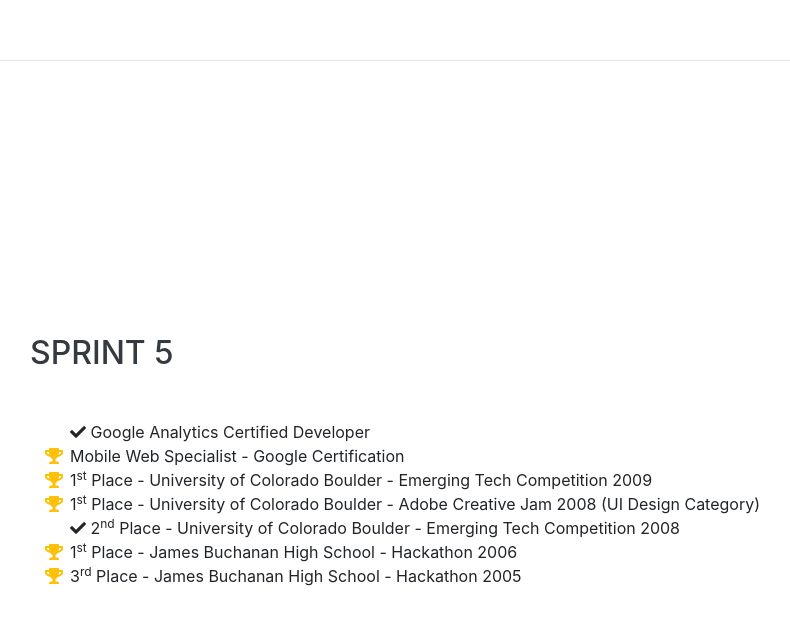
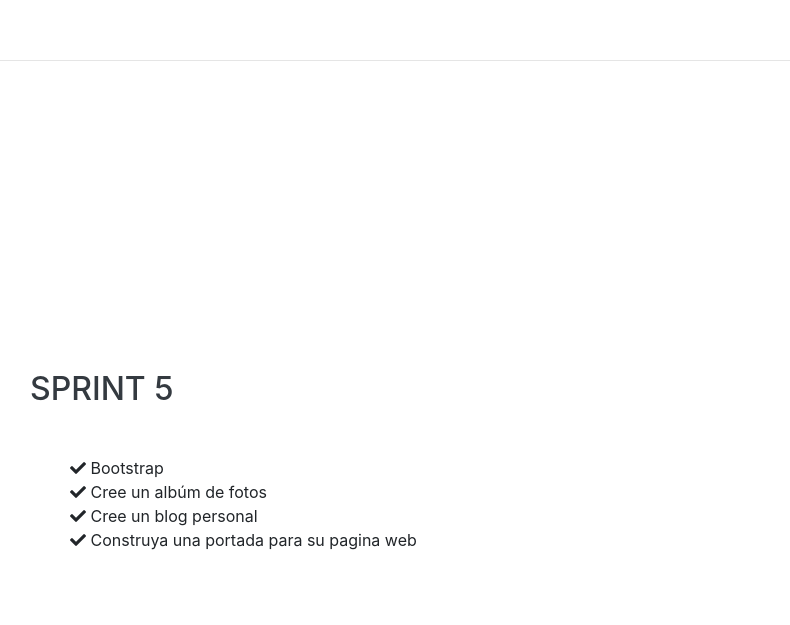
Before and after one commit to kike012111/semestral, a website with bundled scripts: page index.html in a window 1280 px wide. Shown: the part 4237-4862 px from the top of the page, without its empty margins (290-1080 px from the left). Built offline with nearby package versions, Linux system fonts and the light colour scheme; a web font is replaced by a local one.

Commit message:
Update index.html

```diff
--- a/index.html
+++ b/index.html
@@ -255,30 +255,16 @@
         <ul class="fa-ul mb-0">
           <li>
             <i class="fas fa-check"></i>
-            Google Analytics Certified Developer</li>
-          <li>
-            <i class="fa-li fa fa-trophy text-warning"></i>
-            Mobile Web Specialist - Google Certification</li>
-          <li>
-            <i class="fa-li fa fa-trophy text-warning"></i>
-            1<sup>st</sup>
-            Place - University of Colorado Boulder - Emerging Tech Competition 2009</li>
-          <li>
-            <i class="fa-li fa fa-trophy text-warning"></i>
-            1<sup>st</sup>
-            Place - University of Colorado Boulder - Adobe Creative Jam 2008 (UI Design Category)</li>
+            Bootstrap</li>
           <li>
             <i class="fas fa-check"></i>
-            2<sup>nd</sup>
-            Place - University of Colorado Boulder - Emerging Tech Competition 2008</li>
+            Cree un albúm de fotos</li>
           <li>
-            <i class="fa-li fa fa-trophy text-warning"></i>
-            1<sup>st</sup>
-            Place - James Buchanan High School - Hackathon 2006</li>
+            <i class="fas fa-check"></i>
+            Cree un blog personal</li>
           <li>
-            <i class="fa-li fa fa-trophy text-warning"></i>
-            3<sup>rd</sup>
-            Place - James Buchanan High School - Hackathon 2005</li>
+            <i class="fas fa-check"></i>
+           Construya una portada para su pagina web</li>
         </ul>
       </div>
     </section>
```
